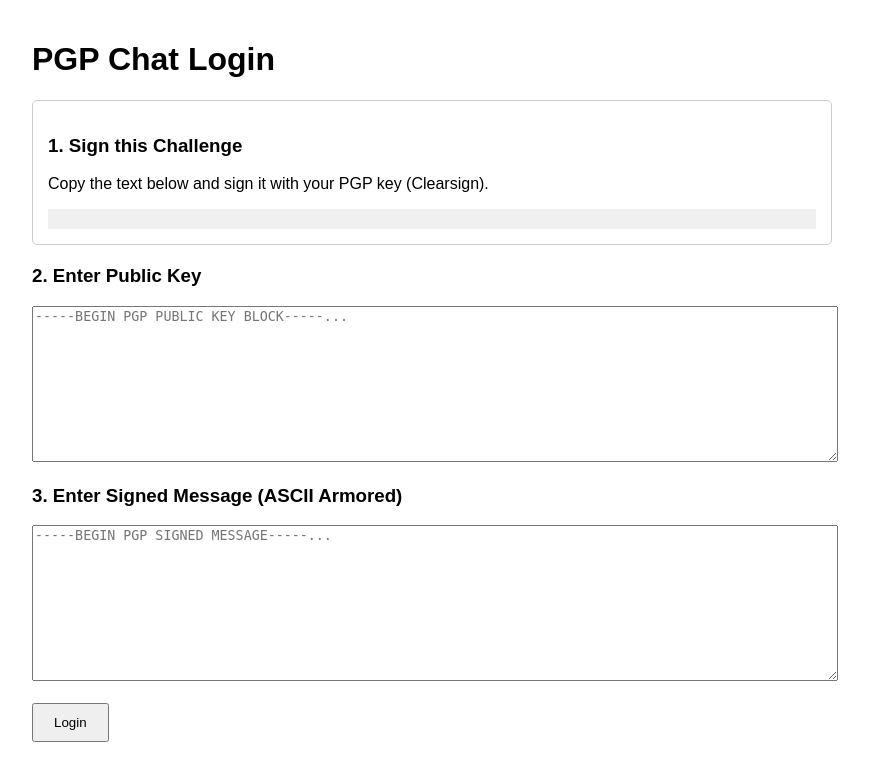
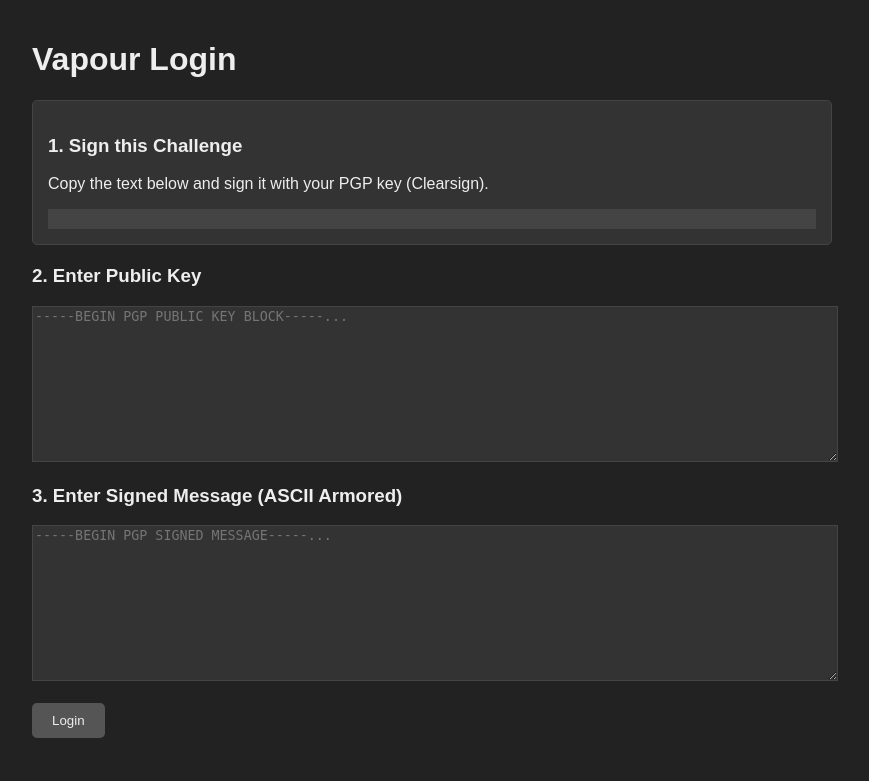
Before and after one commit to michaelgreen-0/vapour, a FastAPI app: template src/templates/login.html in a window 1280 px wide. Shown: the top 781 px of the page, without its empty margins (208-1077 px from the left). Run offline with FastAPI, Linux system fonts and the light colour scheme; the template is opened without the code that fills it, so the values that code supplies are empty.

Commit message:
feat: update styling

```diff
--- a/src/templates/login.html
+++ b/src/templates/login.html
@@ -1,17 +1,53 @@
 <!DOCTYPE html>
 <html>
 <head>
-    <title>PGP Login</title>
+    <title>Vapour</title>
     <style>
-        body { font-family: sans-serif; max-width: 800px; margin: 0 auto; padding: 20px; }
-        textarea { width: 100%; height: 150px; font-family: monospace; }
-        .box { border: 1px solid #ccc; padding: 15px; margin-bottom: 20px; border-radius: 5px; }
-        .challenge { background: #f0f0f0; padding: 10px; font-family: monospace; font-weight: bold; }
-        .error { color: red; font-weight: bold; }
+        body {
+            font-family: sans-serif;
+            max-width: 800px;
+            margin: 0 auto;
+            padding: 20px;
+            background-color: #222;
+            color: #eee;
+        }
+        textarea {
+            width: 100%;
+            height: 150px;
+            font-family: monospace;
+            background-color: #333;
+            color: #eee;
+            border: 1px solid #444;
+        }
+        .box {
+            border: 1px solid #444;
+            padding: 15px;
+            margin-bottom: 20px;
+            border-radius: 5px;
+            background-color: #333;
+        }
+        .challenge {
+            background: #444;
+            padding: 10px;
+            font-family: monospace;
+            font-weight: bold;
+        }
+        .error {
+            color: #ff8888;
+            font-weight: bold;
+        }
+        button {
+            padding: 10px 20px;
+            background-color: #555;
+            color: #eee;
+            border: none;
+            border-radius: 5px;
+            cursor: pointer;
+        }
     </style>
 </head>
 <body>
-    <h1>PGP Chat Login</h1>
+    <h1>Vapour Login</h1>
 
     {% if error %}
     <div class="error">{{ error }}</div>
@@ -33,7 +69,7 @@
         <textarea name="signature" placeholder="-----BEGIN PGP SIGNED MESSAGE-----..."></textarea>
 
         <br><br>
-        <button type="submit" style="padding: 10px 20px;">Login</button>
+        <button type="submit">Login</button>
     </form>
 </body>
 </html>
```
Also changed, not shown: src/templates/chat.html (+24 -4 lines), src/templates/conversation.html (+47 -8 lines), src/static/favicon.ico.
